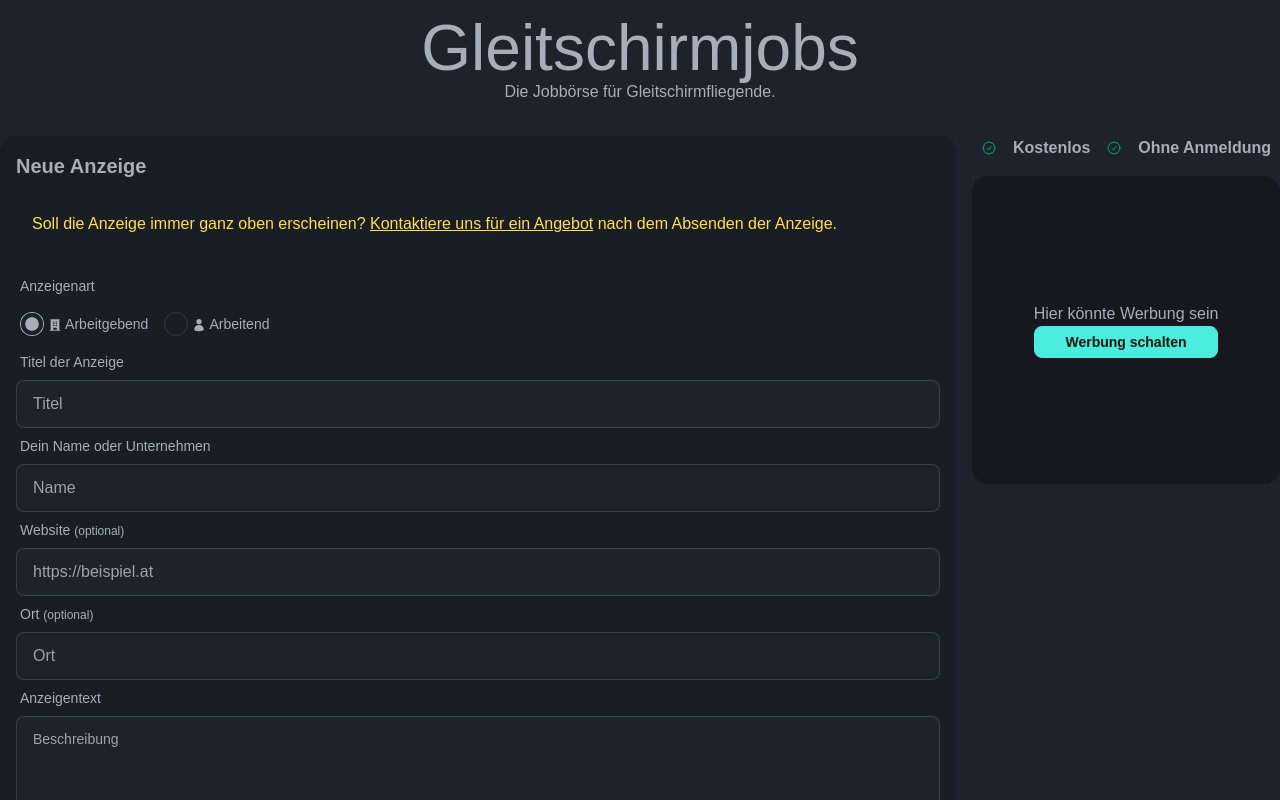
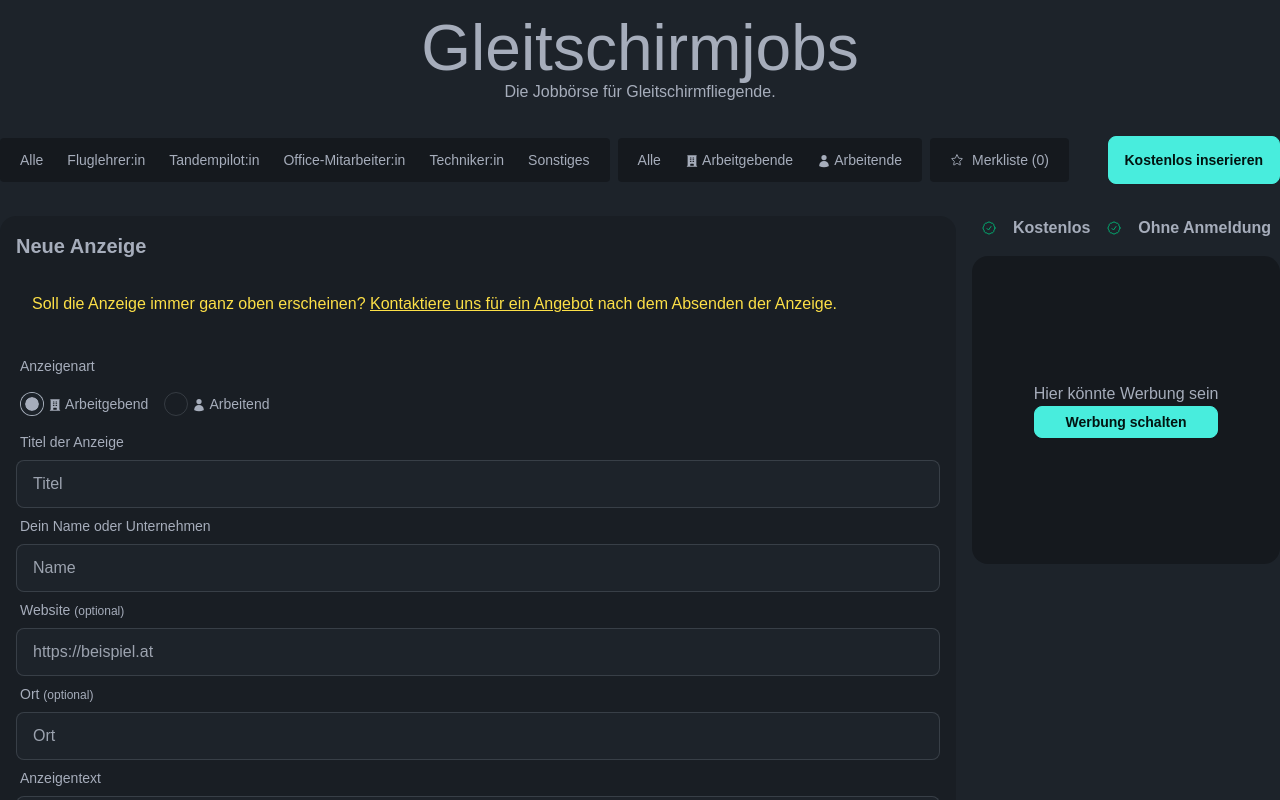
Before and after one commit to TobiasWust/gleitschirmjobs, a Next.js app: page /post in a window 1280 px wide. Shown: the top 800 px of the page. Built offline with nearby package versions, Linux system fonts and the light colour scheme.

Commit message:
readd filter

```diff
--- a/src/app/layout.tsx
+++ b/src/app/layout.tsx
@@ -2,10 +2,10 @@ import type { Metadata } from "next";
 import { GoogleAnalytics } from '@next/third-parties/google'
 import "./globals.css";
 import Footer from "../components/Footer";
-// import Filterbar from "../components/Filterbar";
+import Filterbar from "../components/Filterbar";
 import Sidebar from "../components/Sidebar";
 import Header from "../components/Header";
-// import MobileFilter from "../components/MobileFilter";
+import MobileFilter from "../components/MobileFilter";
 
 export const metadata: Metadata = {
   title: "Gleitschirmjobs - Die Jobbörse für Gleitschirmfliegende.",
@@ -22,9 +22,9 @@ export default function RootLayout({
       <body
         className="antialiased"
       >
-        {/* <MobileFilter> */}
+        <MobileFilter>
           <Header />
-        {/* <Filterbar /> */}
+          <Filterbar />
           <div className="max-w-screen-xl lg:mx-auto p-4 xl:p-0 grid lg:grid-cols-4 gap-4">
             <div className="col-span-3">
               {children}
@@ -34,7 +34,7 @@ export default function RootLayout({
             </div>
           </div>
           <Footer />
-        {/* </MobileFilter> */}
+        </MobileFilter>
       </body>
       <GoogleAnalytics gaId="G-E1TYV6R9DM" />
     </html>
```
Lines whose indentation alone changed are shown as unchanged.
